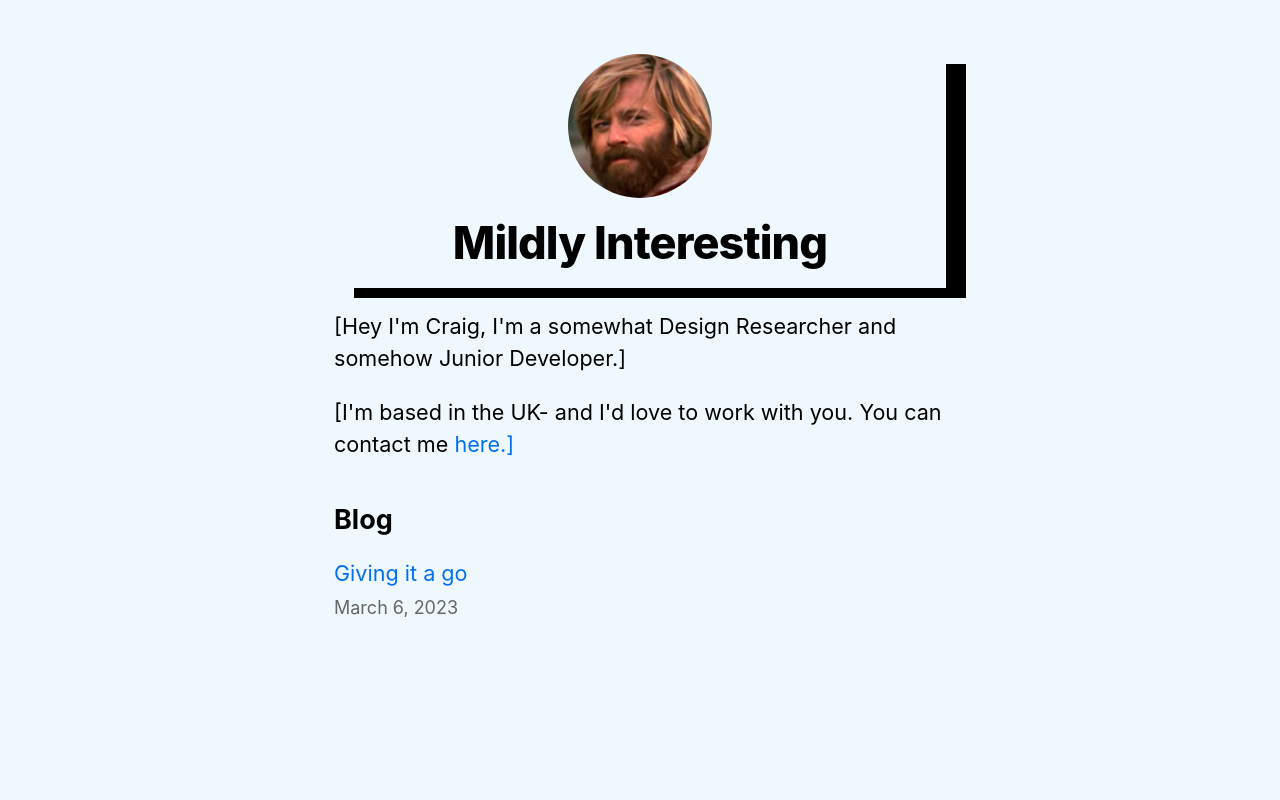
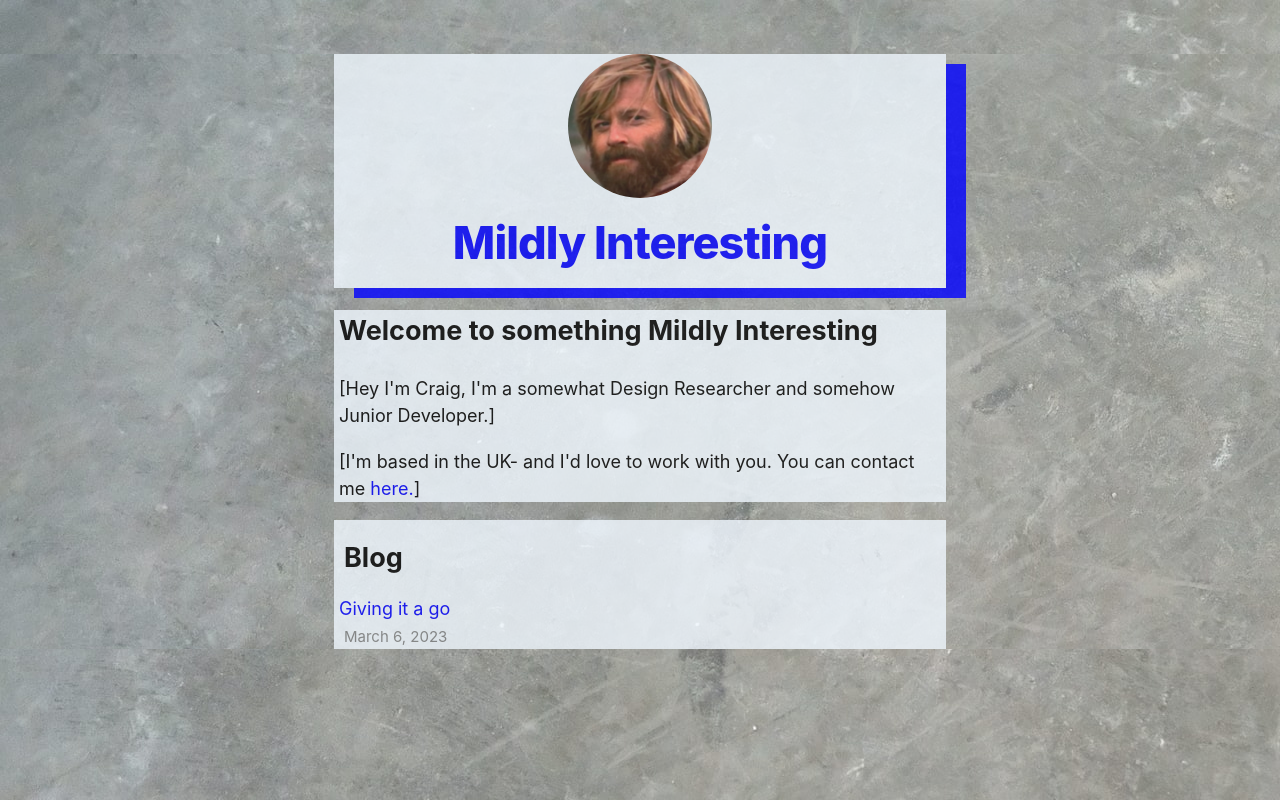
Before and after one commit to CregCodes/blog_practise, a Next.js app in the folder nextjs-blog/: page / in a window 1280 px wide. Built offline with nearby package versions, Linux system fonts and the light colour scheme.

Commit message:
Experimenting with style changes- changed background & utils styling for elements

```diff
--- a/nextjs-blog/components/layout.js
+++ b/nextjs-blog/components/layout.js
@@ -21,7 +21,7 @@ export default function Layout({ children, home }) {
         <link rel="icon" href="/images/profile.jpg" />
         <meta
           name="description"
-          content="Learn how to build a personal website using Next.js"
+          content="Building a time capsule blog project"
         />
         <meta
           property="og:image"
@@ -54,7 +54,7 @@ export default function Layout({ children, home }) {
                 className={utilStyles.borderCircle}
                 height={108}
                 width={108}
-                alt=""
+                alt="Robert Redford nodding picture"
               />
             </Link>
             <h2 className={utilStyles.headingLg}>
--- a/nextjs-blog/components/layout.module.css
+++ b/nextjs-blog/components/layout.module.css
@@ -9,6 +9,9 @@
   flex-direction: column;
   align-items: center;
   box-shadow: 20px 10px;
+  color: blue;
+  background-color: aliceblue;
+  opacity: 80%;
 }
 
 .backToHome {
--- a/nextjs-blog/pages/index.js
+++ b/nextjs-blog/pages/index.js
@@ -28,13 +28,16 @@ export default function Home({ allPostsData }) {
         <title>{siteTitle}</title>
       </Head>
       <section className={utilStyles.headingMd}>
-        <p>
+        <h2 className={utilStyles.padding1px}>
+          Welcome to something Mildly Interesting
+        </h2>
+        <p className={utilStyles.padding1px}>
           [Hey I'm Craig, I'm a somewhat Design Researcher and somehow Junior
           Developer.]
         </p>
-        <p>
+        <p className={utilStyles.padding1px}>
           [I'm based in the UK- and I'd love to work with you. You can contact
-          me <a href="https://twitter.com/CraigGrady8">here.]</a>
+          me <a href="https://twitter.com/CraigGrady8">here.</a>]
         </p>
       </section>
       <section className={`${utilStyles.headingMd} ${utilStyles.padding1px}`}>
--- a/nextjs-blog/pages/posts/[id].js
+++ b/nextjs-blog/pages/posts/[id].js
@@ -35,7 +35,10 @@ export default function Post({ postData }) {
         <div className={utilStyles.lightText}>
           <Date dateString={postData.date} />
         </div>
-        <div dangerouslySetInnerHTML={{ __html: postData.contentHtml }} />
+        <div
+          dangerouslySetInnerHTML={{ __html: postData.contentHtml }}
+          className={utilStyles.headingMd}
+        />
       </article>
     </Layout>
   );
--- a/nextjs-blog/styles/globals.css
+++ b/nextjs-blog/styles/globals.css
@@ -6,7 +6,8 @@ body {
     Ubuntu, Cantarell, Fira Sans, Droid Sans, Helvetica Neue, sans-serif;
   line-height: 1.6;
   font-size: 18px;
-  background-color: aliceblue;
+  background-color: #f0f8ff;
+  background-image: url(../public/images/background.jpg);
 }
 
 * {
@@ -14,7 +15,7 @@ body {
 }
 
 a {
-  color: #0070f3;
+  color: blue;
   text-decoration: none;
 }
 
@@ -26,3 +27,11 @@ img {
   max-width: 100%;
   display: block;
 }
+
+/* p {
+  background-color: blue;
+  font: white;
+} */
+/** Testing changes from globals.css on multi-page elements- changed the colour but not text
+*Guessing the text didn't change because of style rules from utils/module css
+ */
--- a/nextjs-blog/styles/utils.module.css
+++ b/nextjs-blog/styles/utils.module.css
@@ -15,18 +15,24 @@
   font-weight: 800;
   letter-spacing: -0.05rem;
   margin: 1rem 0;
+  background-color: aliceblue;
+  opacity: 80%;
+  padding-inline: 5px;
 }
 
 .headingLg {
   font-size: 1.5rem;
   line-height: 1.4;
   margin: 1rem 0;
+  padding-inline: 5px;
 }
 
 .headingMd {
-  font-size: 1.2rem;
-
+  font-size: 1rem;
   line-height: 1.5;
+  background-color: aliceblue;
+  padding-inline: 5px;
+  opacity: 80%;
 }
 
 .borderCircle {
@@ -53,4 +59,7 @@
 
 .lightText {
   color: #666;
+  background-color: aliceblue;
+  opacity: 80%;
+  padding-inline: 5px;
 }
```
Also changed, not shown: nextjs-blog/pages/posts/first-post.js (deleted, +0 -18 lines), nextjs-blog/public/images/background.jpg (added).
